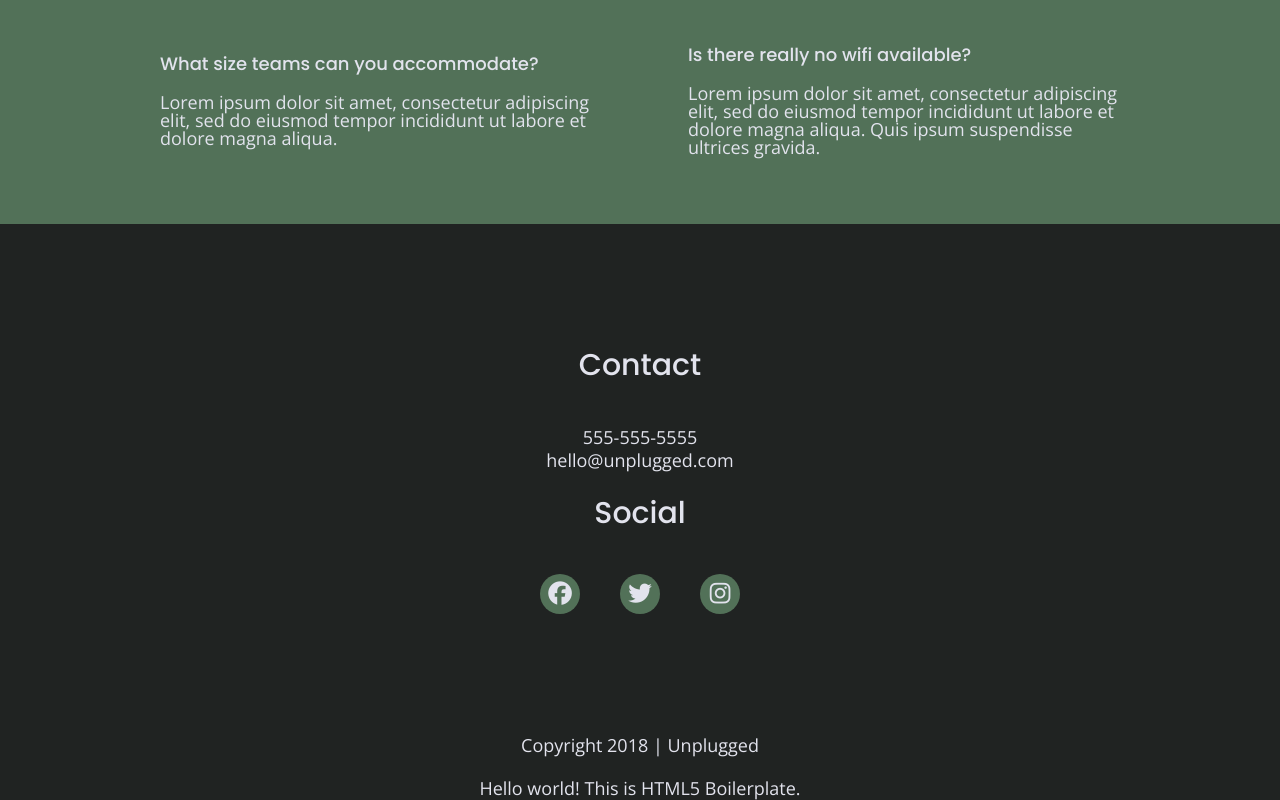
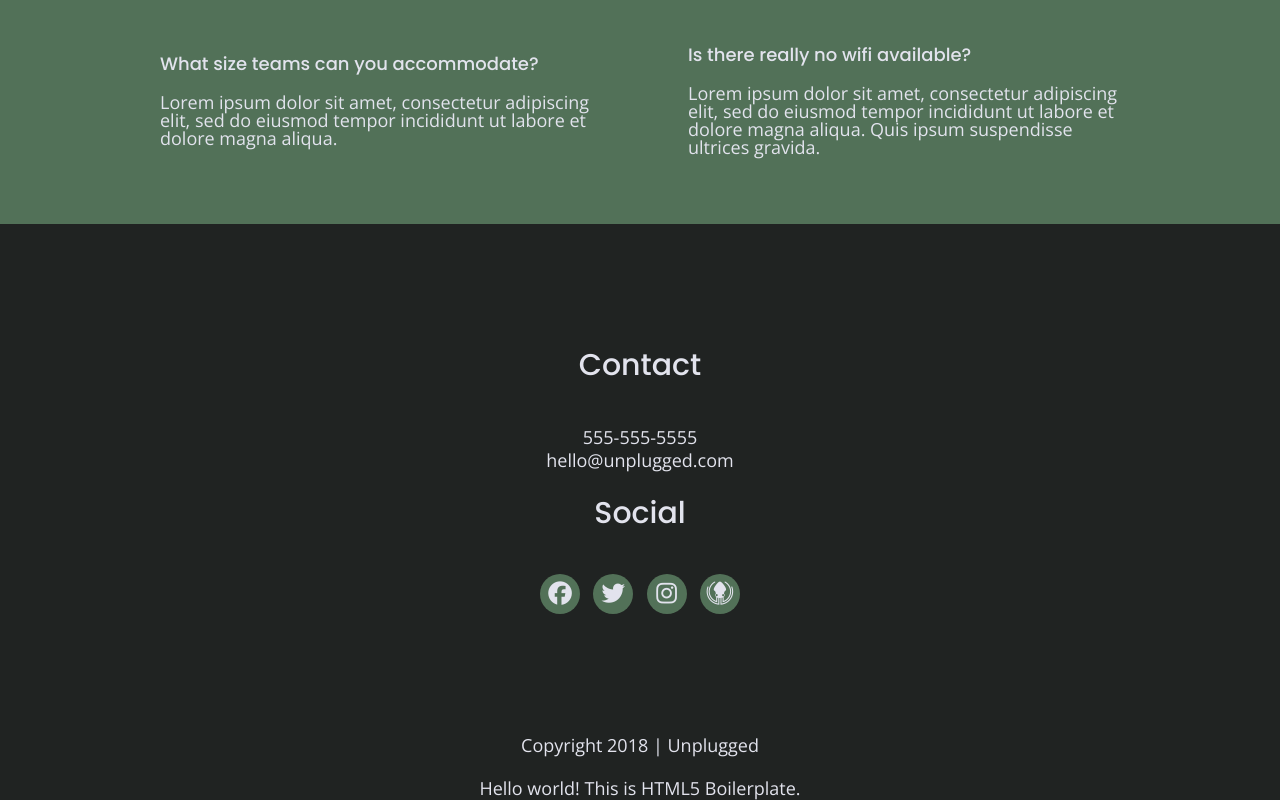
Before and after one commit to Bradliness/unplugged, a website: page faq/index.html in a window 1280 px wide. Shown: the part 410-1210 px from the top of the page. Drawn offline with nearby package versions, Linux system fonts and the light colour scheme; files that its build step writes are made by us from their sources; files whose address does not match are found by name.

Commit message:
Added my git link

```diff
--- a/faq/index.html
+++ b/faq/index.html
@@ -90,7 +90,10 @@
                <i class="fab fa-twitter"></i></a></p>
             <p>
                <a href="https://www.instagram.com/skillcrush/" target="_blank">
-               <i class="fab fa-instagram"></i></a></p> <!---is this div needed?-->
+               <i class="fab fa-instagram"></i></a></p>
+            <p>
+                  <a href="https://github.com/Bradliness" target="_blank">
+                  <i class="fab fa-gitkraken"></i></a></p><!---is this div needed?-->
             <!-- other social links here -->
           </div>
         </div>
```
Also changed, not shown: about/index.html (+4 -1 lines), index.html (+4 -0 lines).
